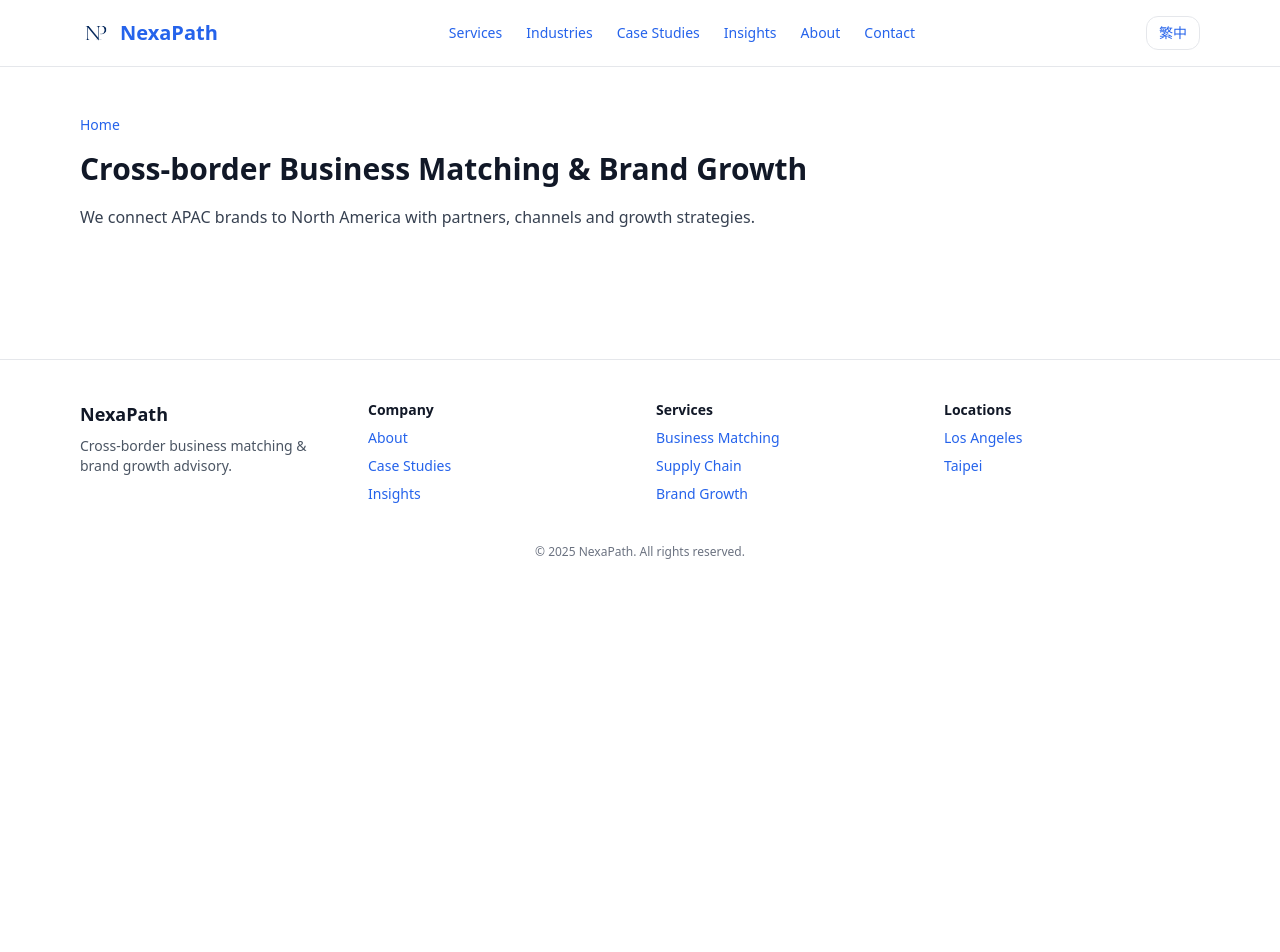
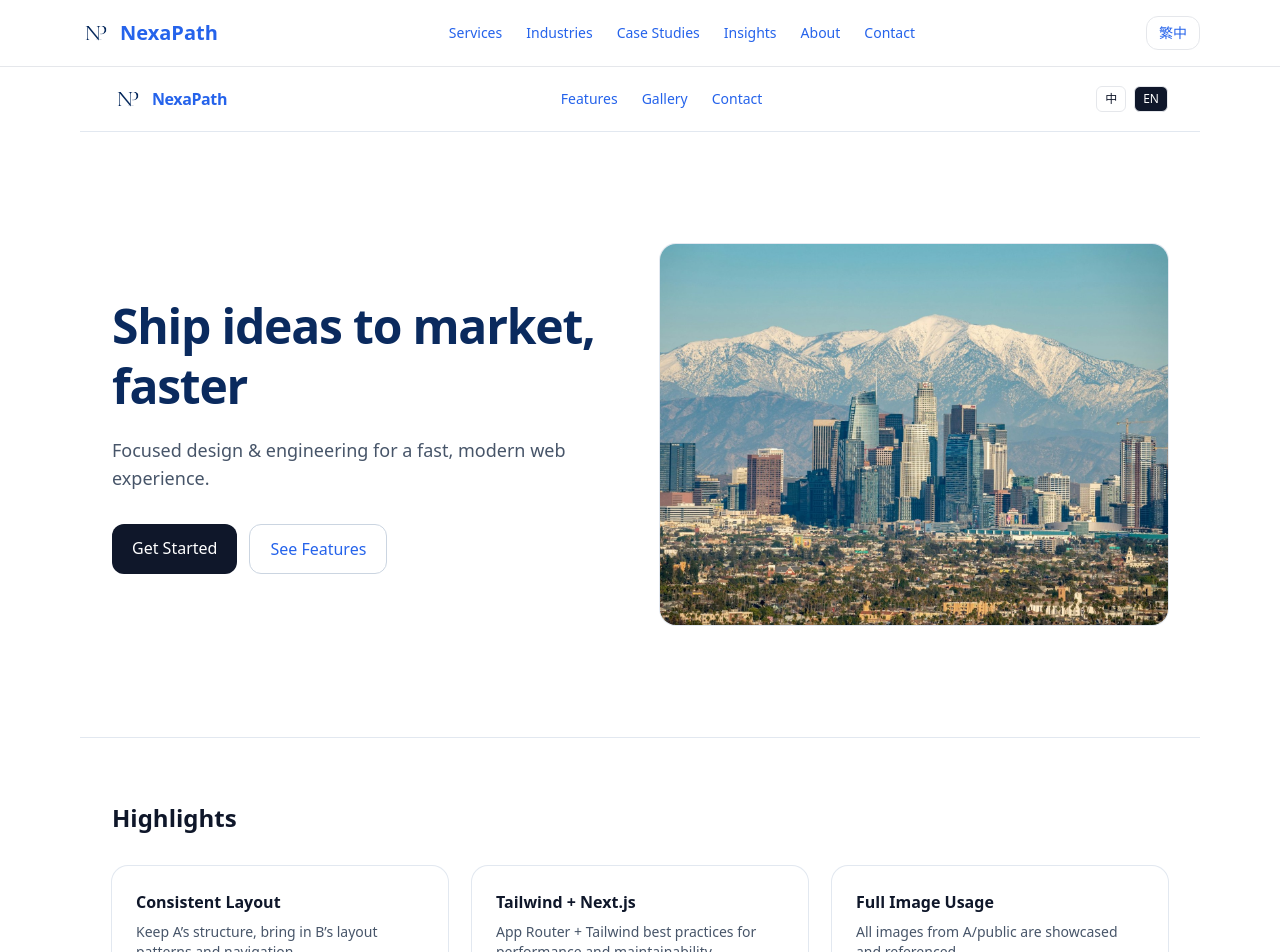
Before and after one commit to nexapath/NexaPath-Official-Site, a Next.js app: page / in a window 1280 px wide. Shown: the top 952 px of the page. Before the commit the page ends 800 px from the top, so only its background shows below. Built offline with nearby package versions, Linux system fonts and the light colour scheme.

Commit message:
Redesigned

```diff
--- a/app/globals.css
+++ b/app/globals.css
@@ -8,3 +8,8 @@ a { @apply text-blue-600 hover:underline; }
 .container { @apply max-w-6xl mx-auto px-4; }
 .card { @apply border rounded-2xl p-6 shadow-sm hover:shadow; }
 .prose p { @apply text-gray-700; }
+
+/* ---- Imported mobile/iOS fixes ---- */
+@supports (height: 100svh) { .min-h-screen { min-height: 100svh; }}
+section { scroll-margin-top: 88px; }
+img, svg, video, canvas { max-width: 100%; height: auto; }
--- a/app/page.tsx
+++ b/app/page.tsx
@@ -1,10 +1,126 @@
-import Breadcrumbs from '../components/Breadcrumbs';
+// Auto-generated redesigned homepage using B's layout patterns.
 
-export const metadata = { title: 'Home | NexaPath' };
-export default function Page(){
-  return <section className="py-12">
-    <Breadcrumbs />
-    <h1 className="text-3xl font-bold mt-4">Cross-border Business Matching & Brand Growth</h1>
-    <div className="prose max-w-none mt-4"><p>We connect APAC brands to North America with partners, channels and growth strategies.</p></div>
-  </section>;
+'use client'
+
+import React, { useEffect, useState } from 'react'
+import Image from 'next/image'
+import Link from 'next/link'
+
+type Lang = 'zh' | 'en'
+
+const useLang = (): [Lang, (l:Lang)=>void] => {
+  const detect = () => {
+    if (typeof navigator === 'undefined') return 'en'
+    const zh = (navigator.language || 'en').toLowerCase().startsWith('zh')
+    return zh ? 'zh' : 'en'
+  }
+  const [lang, setLang] = useState<Lang>((typeof window !== 'undefined' && (localStorage.getItem('nexa_lang') as Lang)) || detect())
+  useEffect(() => {
+    if (typeof window !== 'undefined') localStorage.setItem('nexa_lang', lang)
+  }, [lang])
+  return [lang, setLang]
 }
+
+const T = (lang:Lang, zh:string, en:string) => lang === 'zh' ? zh : en
+const brand = 'NexaPath'
+const brandPrimary = '#0A2A5E'
+
+const images = [
+  { src: '/favicon.ico', alt: 'favicon.ico' },
+  { src: '/favicon.png', alt: 'favicon.png' },
+  { src: '/hero.jpg', alt: 'hero' },
+  { src: '/logo-nexapath.png', alt: 'logo' },
+  { src: '/og-image.png', alt: 'og-image' },
+]
+
+export default function Page() {
+  const [lang, setLang] = useLang()
+
+  return (
+    <main className="min-h-screen bg-white text-slate-900">
+      <header className="sticky top-0 z-50 bg-white/85 backdrop-blur border-b border-slate-200">
+        <div className="mx-auto max-w-7xl h-16 px-4 sm:px-6 lg:px-8 flex items-center justify-between">
+          <Link href="/" className="flex items-center gap-2 font-semibold">
+            <Image src="/logo-nexapath.png" alt="logo" width={32} height={32} />
+            <span className="tracking-tight">{brand}</span>
+          </Link>
+          <nav className="hidden md:flex items-center gap-6 text-sm">
+            <a href="#features" className="hover:text-slate-700">{T(lang,'功能','Features')}</a>
+            <a href="#gallery" className="hover:text-slate-700">{T(lang,'圖庫','Gallery')}</a>
+            <a href="#contact" className="hover:text-slate-700">{T(lang,'聯絡','Contact')}</a>
+          </nav>
+          <div className="flex items-center gap-2">
+            <button onClick={() => setLang('zh')} className={`px-2 py-1 rounded-md text-xs border ${lang==='zh' ? 'bg-slate-900 text-white' : 'bg-white'}`}>中</button>
+            <button onClick={() => setLang('en')} className={`px-2 py-1 rounded-md text-xs border ${lang==='en' ? 'bg-slate-900 text-white' : 'bg-white'}`}>EN</button>
+          </div>
+        </div>
+      </header>
+
+      <section className="relative overflow-hidden">
+        <div className="mx-auto max-w-7xl px-4 sm:px-6 lg:px-8 py-20 lg:py-28 grid lg:grid-cols-2 gap-10 items-center">
+          <div>
+            <h1 className="text-4xl/tight sm:text-5xl/tight font-extrabold tracking-tight" style={{color:brandPrimary}}>{T(lang,'更快把想法帶到市場','Ship ideas to market, faster')}</h1>
+            <p className="mt-5 text-base sm:text-lg text-slate-600">
+              {T(lang,'以精簡的設計與工程實踐，打造專注、性能優異的網站體驗。','Focused design & engineering for a fast, modern web experience.')}
+            </p>
+            <div className="mt-8 flex gap-3">
+              <a href="#contact" className="px-5 py-3 rounded-xl bg-slate-900 text-white hover:opacity-90">{T(lang,'開始合作','Get Started')}</a>
+              <a href="#features" className="px-5 py-3 rounded-xl border border-slate-300 hover:bg-slate-50">{T(lang,'瞭解功能','See Features')}</a>
+            </div>
+          </div>
+          <div className="relative aspect-[4/3] w-full rounded-2xl overflow-hidden ring-1 ring-slate-200">
+            <Image src="/hero.jpg" alt="hero" fill className="object-cover" priority />
+          </div>
+        </div>
+      </section>
+
+      <section id="features" className="py-16 border-t border-slate-200">
+        <div className="mx-auto max-w-7xl px-4 sm:px-6 lg:px-8">
+          <h2 className="text-2xl font-bold">{T(lang,'設計重點','Highlights')}</h2>
+          <div className="mt-8 grid sm:grid-cols-2 lg:grid-cols-3 gap-6">
+            {[
+              {titleZh:'一致的版型', titleEn:'Consistent Layout', descZh:'沿用A網站架構，導入B網站排版，保持導覽一致。', descEn:'Keep A’s structure, bring in B’s layout patterns and navigation.'},
+              {titleZh:'Tailwind + Next.js', titleEn:'Tailwind + Next.js', descZh:'採用Tailwind與App Router最佳實踐，維持效能與維護性。', descEn:'App Router + Tailwind best practices for performance and maintainability.'},
+              {titleZh:'完整圖像使用', titleEn:'Full Image Usage', descZh:'A /public 資料夾內所有圖片皆納入設計模組中。', descEn:'All images from A/public are showcased and referenced.'},
+            ].map((f, i) => (
+              <div key={i} className="p-6 rounded-2xl ring-1 ring-slate-200 bg-white">
+                <h3 className="font-semibold">{T(lang, f.titleZh, f.titleEn)}</h3>
+                <p className="mt-2 text-sm text-slate-600">{T(lang, f.descZh, f.descEn)}</p>
+              </div>
+            ))}
+          </div>
+        </div>
+      </section>
+
+      <section id="gallery" className="py-16 border-t border-slate-200">
+        <div className="mx-auto max-w-7xl px-4 sm:px-6 lg:px-8">
+          <h2 className="text-2xl font-bold">{T(lang,'圖庫','Gallery')}</h2>
+          <p className="mt-2 text-sm text-slate-600">{T(lang,'以下素材均來自 A 專案 /public。','Assets below come from A/public.')}</p>
+          <div className="mt-8 grid grid-cols-2 md:grid-cols-3 lg:grid-cols-5 gap-4">
+            {images.map((img, i) => (
+              <div key={i} className="aspect-square rounded-xl ring-1 ring-slate-200 overflow-hidden relative bg-white">
+                <Image src={img.src} alt={img.alt} fill className="object-contain p-4" />
+                <div className="absolute bottom-1 left-1 right-1 text-[10px] text-center text-slate-500 bg-white/70 rounded px-1 py-0.5">{img.alt}</div>
+              </div>
+            ))}
+          </div>
+        </div>
+      </section>
+
+      <section id="contact" className="py-16 border-t border-slate-200">
+        <div className="mx-auto max-w-3xl px-4 sm:px-6 lg:px-8 text-center">
+          <h2 className="text-2xl font-bold">{T(lang,'準備好開始了嗎？','Ready to launch?')}</h2>
+          <p className="mt-2 text-slate-600">{T(lang,'留下您的Email，我們將於1個工作日內回覆。','Drop your email; we will reply within 1 business day.')}</p>
+          <form className="mt-6 flex gap-2 justify-center">
+            <input type="email" required placeholder={T(lang,'您的Email','Your email')} className="w-64 sm:w-80 px-3 py-2 rounded-xl ring-1 ring-slate-300 focus:outline-none focus:ring-2 focus:ring-slate-900" />
+            <button type="submit" className="px-4 py-2 rounded-xl bg-slate-900 text-white hover:opacity-90">{T(lang,'送出','Send')}</button>
+          </form>
+        </div>
+      </section>
+
+      <footer className="py-10 border-t border-slate-200 text-center text-sm text-slate-500">
+        © {new Date().getFullYear()} {brand}. {T(lang,'保留所有權利。','All rights reserved.')}
+      </footer>
+    </main>
+  )
+}
```
Also changed, not shown: 1 other file (tests, documents, lock files or other folders).
